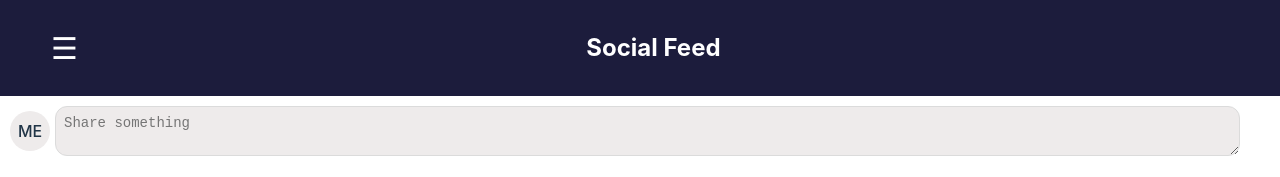
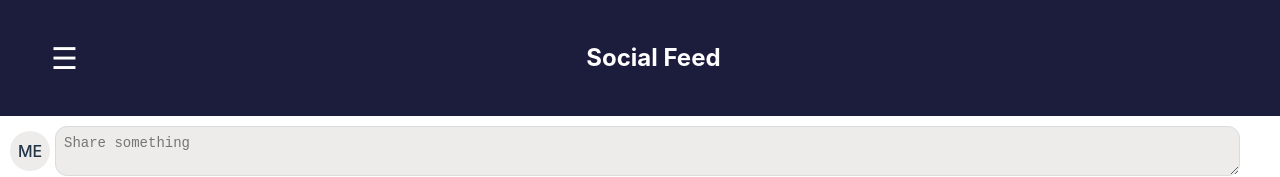
Before and after one commit to PheloMacanda/wyzetalk-assessment, a Svelte app: page / in a window 1280 px wide. Shown: the top 177 px of the page. Built offline with nearby package versions, Linux system fonts and the light colour scheme; some icons are missing.

Commit message:
ios app build

```diff
--- a/src/components/NavBar.svelte
+++ b/src/components/NavBar.svelte
@@ -14,7 +14,7 @@
     align-items: center;
     background-color: #1c1c3c;
     color: white;
-    padding: 10px 15px;
+    padding: 20px 15px;
 }
 
 .menu-button, .profile-button {
```
Also changed, not shown: 3 other files (tests, documents, lock files or other folders).
